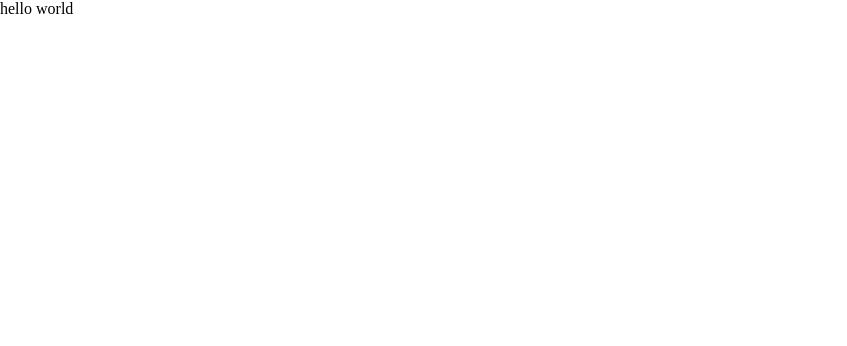
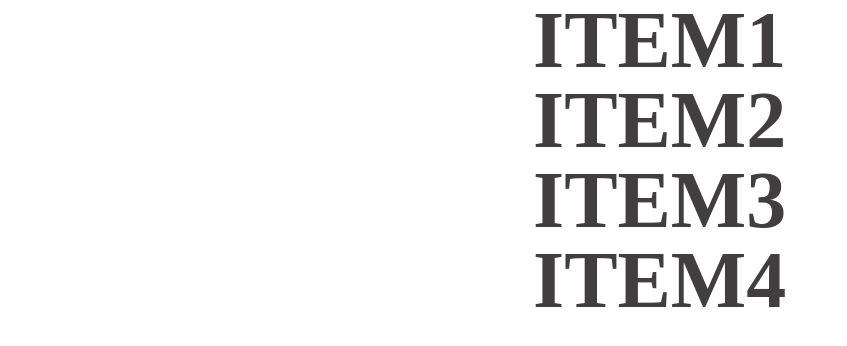
Before and after one commit to klan/bottle, a React app: page / in a window 1280 px wide. Shown: the top 346 px of the page, without its empty margins (0-847 px from the left). Built offline with nearby package versions, Linux system fonts and the light colour scheme.

Commit message:
Added animated menu using spring

```diff
--- a/package.json
+++ b/package.json
@@ -21,6 +21,7 @@
   "dependencies": {
     "react": "^18.2.0",
     "react-dom": "^18.2.0",
+    "react-spring": "^9.4.5",
     "styled-components": "^5.3.5"
   },
   "devDependencies": {
--- a/src/components/App.tsx
+++ b/src/components/App.tsx
@@ -1,6 +1,13 @@
 import React from 'react';
 import styled from 'styled-components';
+import Menu from './Menu';
 
 export default function App() {
-  return <>hello world</>;
+  const items = ['Item1', 'Item2', 'Item3', 'Item4'];
+
+  return (
+    <>
+      <Menu items={items} />
+    </>
+  );
 }
--- /dev/null
+++ b/src/components/Menu.tsx
@@ -0,0 +1,74 @@
+import React, { useState } from 'react';
+import styled from 'styled-components';
+import { useTrail, animated } from 'react-spring';
+
+const Container = styled.div`
+  position: relative;
+  display: flex;
+  justify-content: center;
+  align-items: center;
+  width: 100%;
+  height: 100%;
+  overflow: hidden;
+  cursor: pointer;
+`;
+
+const Item = styled.div`
+  position: relative;
+  width: 100%;
+  height: 80px;
+  line-height: 80px;
+  color: rgb(66, 61, 63);
+  font-size: 5em;
+  font-weight: 800;
+  text-transform: uppercase;
+  will-change: transform, opacity;
+  overflow: hidden;
+`;
+
+const AnimatedItem = animated(Item);
+
+const Text = styled.div`
+  overflow: hidden;
+  user-select: none;
+`;
+
+const AnimatedText = animated(Text);
+
+interface IMenu {
+  items: any[];
+}
+
+export default function Menu(props: IMenu) {
+  const { items } = props;
+
+  const config = { mass: 5, tension: 2000, friction: 200 };
+
+  const [toggle, setToggle] = useState(true);
+  const trail = useTrail(items.length, {
+    config,
+    opacity: toggle ? 1 : 0,
+    x: toggle ? 0 : 20,
+    y: toggle ? 20 : 0,
+    height: toggle ? 80 : 0
+    // from: { opacity: 0, x: 20, y: 0, height: 0 }
+  });
+
+  return (
+    <Container onClick={() => setToggle(!toggle)}>
+      <div>
+        {trail.map(({ x, y, height, ...rest }, index) => (
+          <AnimatedItem
+            key={items[index]}
+            style={{
+              ...rest,
+              transform: y.interpolate((y) => `translate3d(${y}px, 0, 0)`)
+            }}
+          >
+            <AnimatedText style={{ height }}>{items[index]}</AnimatedText>
+          </AnimatedItem>
+        ))}
+      </div>
+    </Container>
+  );
+}
```
Also changed, not shown: 1 other file (tests, documents, lock files or other folders).
